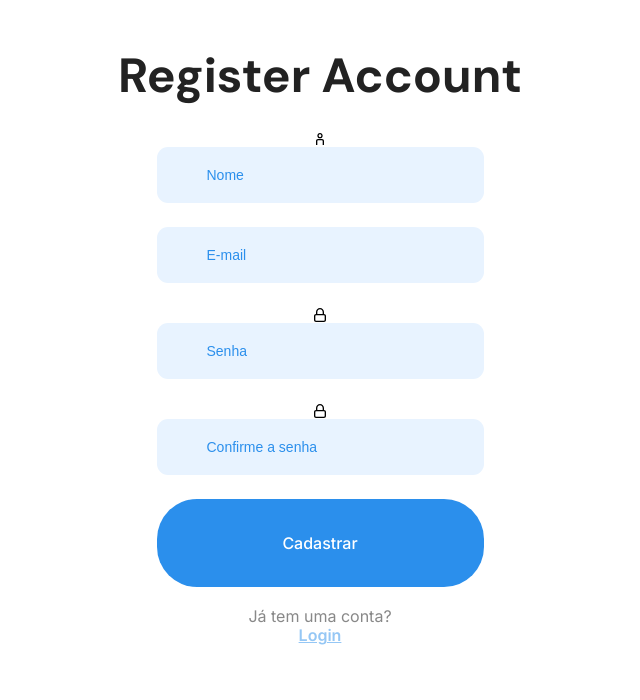
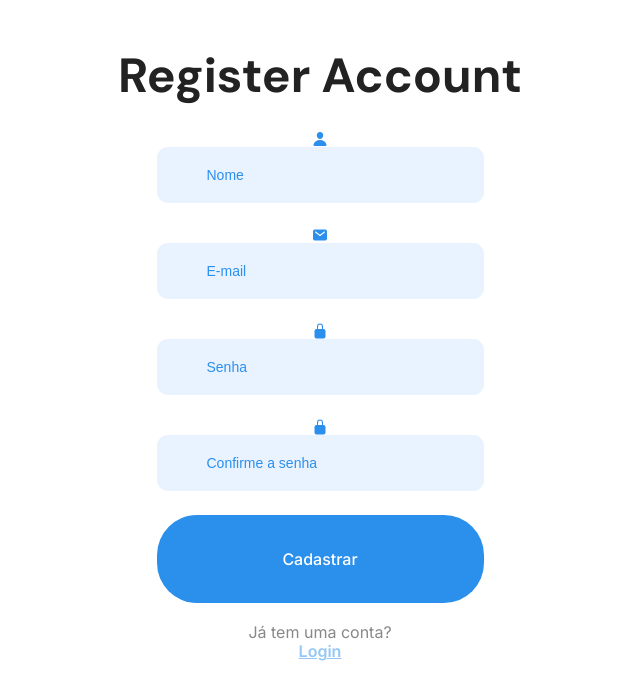
Before and after one commit to beldmoreira/projeto14_boot-store_front, a React (Create React App) app: page /signup in a window 1280 px wide. Shown: the top 700 px of the page, without its empty margins (320-960 px from the left). Built offline with nearby package versions, Linux system fonts and the light colour scheme.

Commit message:
Style changes

```diff
--- a/src/pages/Login/index.jsx
+++ b/src/pages/Login/index.jsx
@@ -3,7 +3,7 @@ import { useState } from "react";
 import Form from "../../components/Form";
 import Input from "../../components/Input";
 import Pair from "../../assets/pairshoes.png";
-import {CgLock, CgUser } from "react-icons/cg";
+import {IoLockClosed, IoMail } from "react-icons/io5";
 import BlueButton from "../../components/BlueButton";
 import api from "../../services/api";
 import useAuth from "../../hooks/useAuth";
@@ -44,7 +44,7 @@ export default function Login(){
         <Container>
             <Span> Login </Span>
             <Form onSubmit={handleSubmit}>
-              <CgUser/>
+              <IoMail color="#2B8FEB"/>
                 <Input
                 type="email"
                 placeholder="E-mail"
@@ -52,7 +52,7 @@ export default function Login(){
                 onChange={handleChange}
                 value={formData.email}
                 />
-              <CgLock/>
+              <IoLockClosed color="#2B8FEB"/>
                 <Input
                 type="password"
                 placeholder="....."
--- a/src/pages/Login/style.jsx
+++ b/src/pages/Login/style.jsx
@@ -45,6 +45,7 @@ const StyledLink = styled(Link)`
     font-size: 16px;
     line-height: 19.36px;
     color: #888888;
+
 `;
 const LinkStyle = styled(Link)`
     font-family:Inter;
--- a/src/pages/SignUpPage/index.jsx
+++ b/src/pages/SignUpPage/index.jsx
@@ -3,7 +3,7 @@ import { useState } from "react";
 import { useNavigate } from "react-router-dom";
 import Form from "../../components/Form";
 import Input from "../../components/Input";
-import { CgLock, CgUser, CgMail } from "react-icons/cg";
+import { IoLockClosed, IoPerson, IoMail } from "react-icons/io5";
 import BlueButton from "../../components/BlueButton";
 import axios from "axios";
 
@@ -35,10 +35,10 @@ function SignUpPage() {
 
   return (
     <Container>
-      <div>
+      <>
         <Span>Register Account</Span>
         <Form>
-          <CgUser />
+          <IoPerson color="#2B8FEB"/>
           <Input
             type="text"
             value={name}
@@ -46,7 +46,7 @@ function SignUpPage() {
             onChange={(e) => setName(e.target.value)}
           />
 
-          {CgMail}
+          <IoMail color="#2B8FEB"/>
           <Input
             type="text"
             value={email}
@@ -54,7 +54,7 @@ function SignUpPage() {
             onChange={(e) => setEmail(e.target.value)}
           />
 
-          <CgLock />
+          <IoLockClosed color="#2B8FEB"/>
           <Input
             type="text"
             value={password}
@@ -62,7 +62,7 @@ function SignUpPage() {
             onChange={(e) => setPassword(e.target.value)}
           />
 
-          <CgLock />
+          <IoLockClosed color="#2B8FEB"/>
           <Input
             type="text"
             value={confirmPassword}
@@ -72,7 +72,7 @@ function SignUpPage() {
 
           <BlueButton type="submit" onClick={handleSubmit}>Cadastrar</BlueButton>
         </Form>
-      </div>
+      </>
       <StyledLink to="/login">
         Já tem uma conta?
       </StyledLink>
--- a/src/pages/SignUpPage/style.jsx
+++ b/src/pages/SignUpPage/style.jsx
@@ -16,7 +16,7 @@ font-size: 6vmin;
     font-weight: 700;
     line-height: 31px;
     letter-spacing: 0em;
-text-align: left;
+    text-align: center;
     color: #222222;
     margin-bottom: 40px;
     margin-top: 60px;
```
Lines whose indentation alone changed are shown as unchanged.
